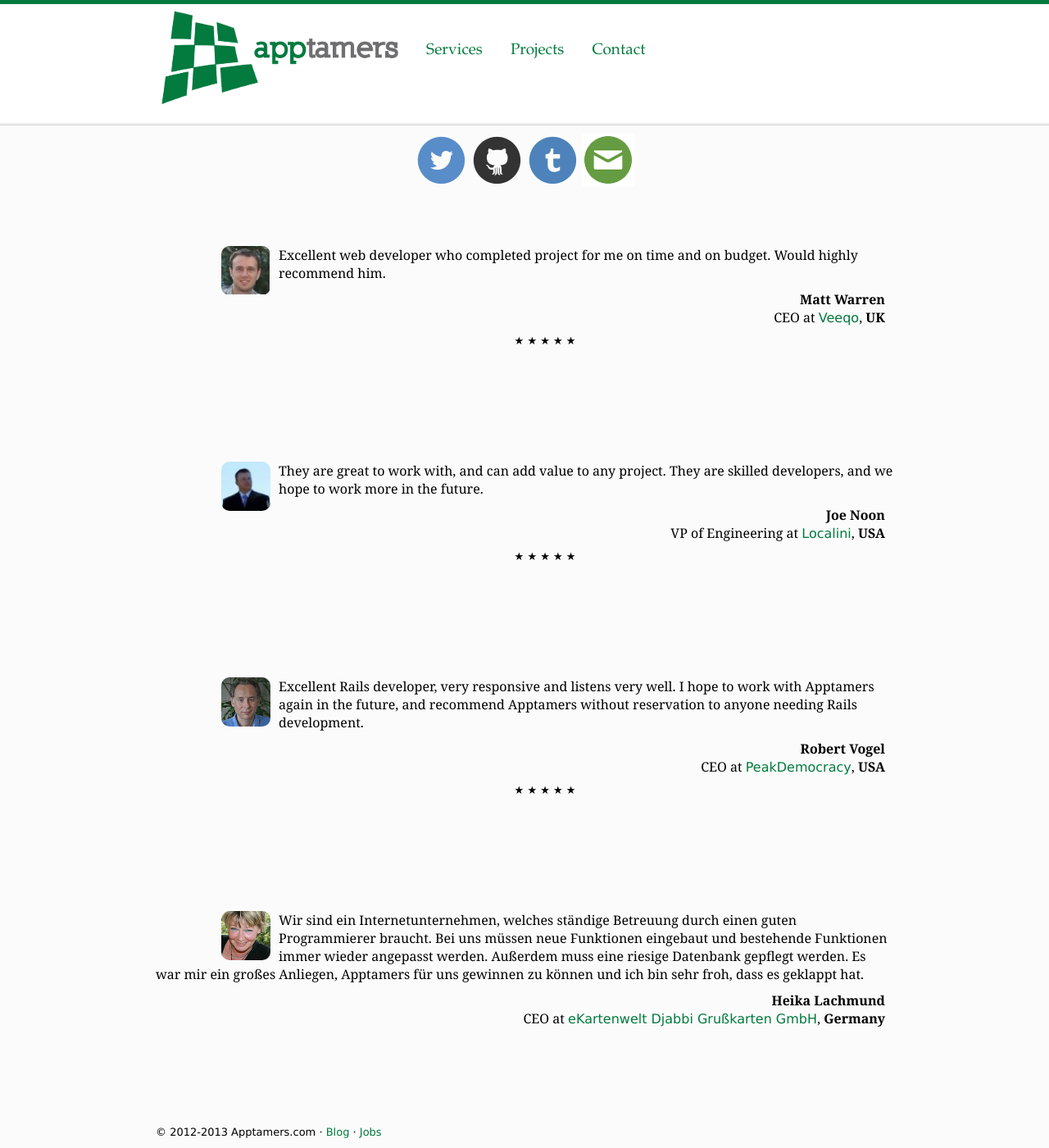
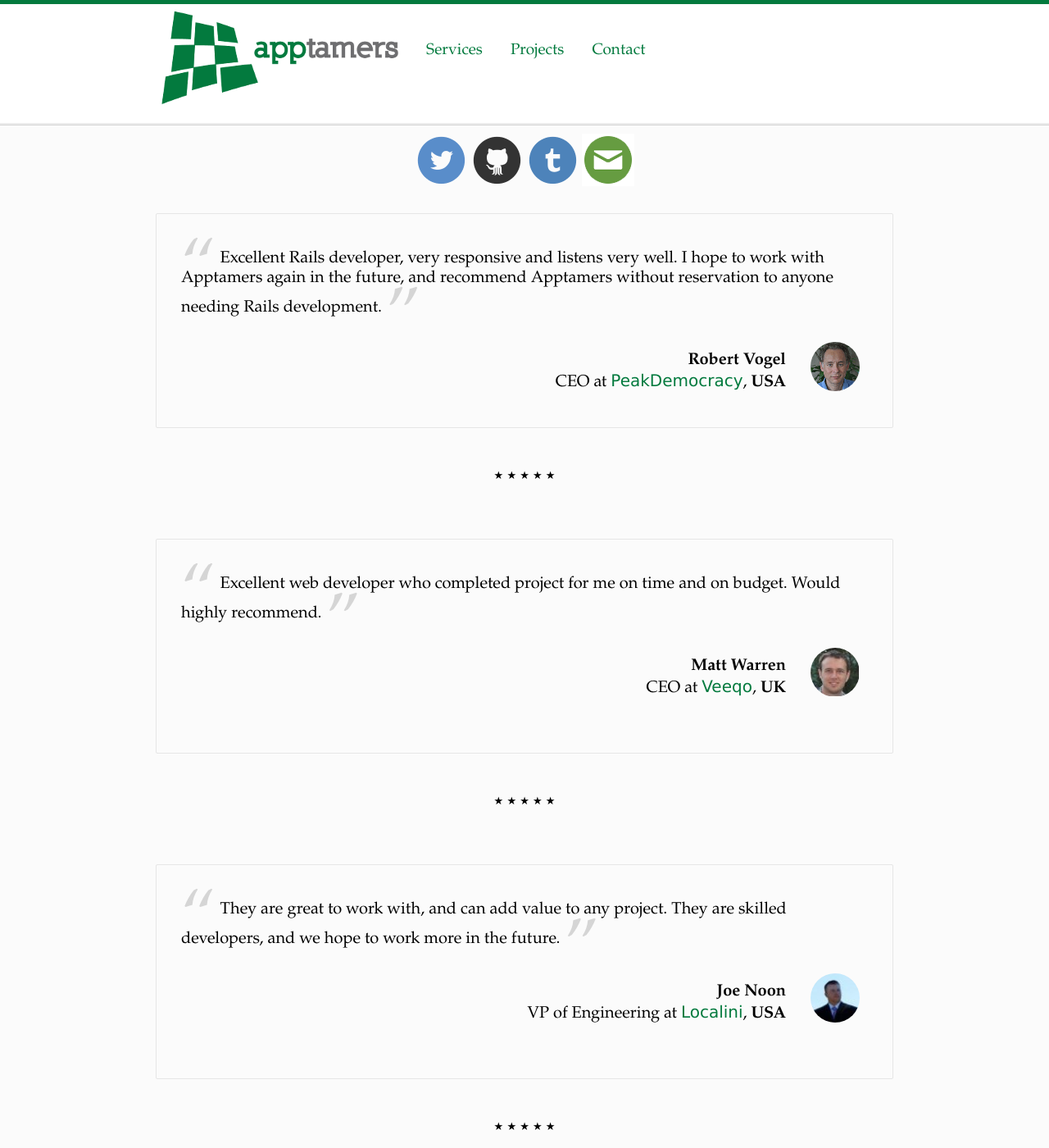
Before and after one commit to itfen/app, a Jekyll site: the page built from index.html, in a window 1280 px wide and 1400 px high, scrolled down 358 px. Shown: the whole window at 82% size. Built offline with Jekyll 4.4.1, drawn with Linux system fonts in a browser that asks for light colours; some of the changed text lies outside the part shown.

Commit message:
Testimonials css

```diff
--- a/css/apptamers.css
+++ b/css/apptamers.css
@@ -80,7 +80,7 @@
     width: 900px;
     padding: 10px 0;
     clear: both;
-    margin: 60px auto;
+    margin: 0 auto;
 }
 
 .product h2 {
@@ -103,23 +103,40 @@
 }
 
 .testimonials .testimonial .photo {
-    float: left;
-    margin-left: 80px;
+    float: right;
+    margin-left: 20px;
     width: 70px;
 }
 
 .testimonials .testimonial .photo img {
-    border-radius: 10px 10px 10px 10px;
+    border-radius: 30px;
+}
+
+.testimonials .testimonial .bottom {
+    margin-top: 30px;
 }
 
 .testimonials .testimonial .recommendation {
-    font-family: Georgia;
-    font-size: 16px;
+    font-family: "Alegreya",Palatino,Georgia,serif;
+    font-size: 20px;
+    border: 1px solid #E6E6E6;
+    border-radius: 2px;
+    padding: 30px;
+    height: 200px;
+
+}
+
+.quote-left, .quote-right {
+    color: #D5D5D5;
+    font-size: 85px;
+    line-height: 20px;
+    position: relative;
+    top: 30px;
 }
 
 .testimonials .testimonial .stars {
     margin: 0 auto;
-    padding-left: 50px;
+    padding: 50px 0 50px 0;
     text-align: center;
 }
 
@@ -127,6 +144,7 @@
     text-align: right;
     font-style: normal;
     padding: 10px;
+    float: right;
 }
 
 .welcome p {
--- a/index.html
+++ b/index.html
@@ -28,16 +28,21 @@
     </div>
     <div id="recommendations" class="testimonials">
         <div class="testimonial">
+            <div class="recommendation">
+                <span class="quote-left">&#147;</span>
+                Excellent Rails developer, very responsive and listens very well. I hope to work with Apptamers again in the future,
+                and recommend Apptamers without reservation to anyone needing Rails development.
+                <span class="quote-right">&#148;</span>
+
+                <div class="bottom">
                     <div class="photo">
-                <img alt="" src="/img/mattwarren.jpg">
+                        <img src="img/robert_vogel.png" alt="">
                     </div>
-            <div class="recommendation">
-                Excellent web developer who completed project for me on time and on budget. Would highly recommend him.
-
                     <div class="signature">
-                    <strong>Matt Warren</strong><br/>
-                    CEO at <a href="http://veeqo.com">Veeqo</a>,
-                    <strong>UK</strong>
+                        <strong>Robert Vogel</strong><br/>
+                        CEO at <a href="http://peakdemocracy.com" target="_blank">PeakDemocracy</a>,
+                        <strong>USA</strong>
+                    </div>
                 </div>
             </div>
             <div class="stars">
@@ -50,17 +55,19 @@
         </div>
         <div class="clear"></div>
         <div class="testimonial">
-            <div class="photo">
-                <img alt="" src="/img/joenoon.jpg">
+            <div class="recommendation">
+                <span class="quote-left">&#147;</span>
+                Excellent web developer who completed project for me on time and on budget. Would highly recommend.
+                <span class="quote-right">&#148;</span>
+                <div class="bottom">
+                    <div class='photo'>
+                        <img src="img/mattwarren.jpg" alt=''>
                     </div>
-            <div class="recommendation">
-                They are great to work with, and can add value to any project.
-                They are skilled developers, and we hope to work more in the future.
-
                     <div class="signature">
-                    <strong>Joe Noon</strong><br/>
-                    VP of Engineering at <a href="http://localini.com">Localini</a>,
-                    <strong>USA</strong>
+                        <strong>Matt Warren</strong><br/>
+                        CEO at <a href="http://veeqo.com" target="_blank">Veeqo</a>,
+                        <strong>UK</strong>
+                    </div>
                 </div>
             </div>
             <div class="stars">
@@ -73,17 +80,21 @@
         </div>
         <div class="clear"></div>
         <div class="testimonial">
+            <div class="recommendation">
+                <span class="quote-left">&#147;</span>
+                They are great to work with, and can add value to any project.
+                They are skilled developers, and we hope to work more in the future.
+                <span class="quote-right">&#148;</span>
+
+                <div class="bottom">
                     <div class="photo">
-                <img alt="" src="/img/robert_vogel.png">
+                        <img src="img/joenoon.jpg" alt="">
                     </div>
-            <div class="recommendation">
-                Excellent Rails developer, very responsive and listens very well. I hope to work with Apptamers again in the future,
-                and recommend Apptamers without reservation to anyone needing Rails development.
-
                     <div class="signature">
-                    <strong>Robert Vogel</strong><br/>
-                    CEO at <a href="http://peakdemocracy.com">PeakDemocracy</a>,
+                        <strong>Joe Noon</strong><br/>
+                        VP of Engineering at <a href="http://localini.com" target="_blank">Localini</a>,
                         <strong>USA</strong>
+                    </div>
                 </div>
             </div>
             <div class="stars">
@@ -96,21 +107,21 @@
         </div>
         <div class="clear"></div>
         <div class="testimonial">
+            <div class="recommendation">
+                <span class="quote-left">&#147;</span>
+                Es war mir ein großes Anliegen, Apptamers für uns gewinnen zu können und ich bin sehr froh, dass es geklappt hat.
+                <span class="quote-right">&#148;</span>
+                <div class="bottom">
                     <div class="photo">
-                <img alt="" src="/img/heika_lachmund.jpg">
+                        <img alt="" src="img/heika_lachmund.jpg">
                     </div>
-            <div class="recommendation">
-                Wir sind ein Internetunternehmen, welches ständige Betreuung durch einen guten Programmierer braucht.
-                Bei uns müssen neue Funktionen eingebaut und bestehende Funktionen immer wieder angepasst werden.
-                Außerdem muss eine riesige Datenbank gepflegt werden.
-
-                Es war mir ein großes Anliegen, Apptamers für uns gewinnen zu können und ich bin sehr froh, dass es geklappt hat.
                     <div class="signature">
                         <strong>Heika Lachmund</strong><br/>
-                    CEO at <a href="http://ekartenwelt.de">eKartenwelt Djabbi Grußkarten GmbH</a>,
+                        CEO at <a href="http://ekartenwelt.de" target="_blank">eKartenwelt Djabbi Grußkarten GmbH</a>,
                         <strong>Germany</strong>
                     </div>
                 </div>
             </div>
         </div>
     </div>
+</div>
```
Lines whose indentation alone changed are shown as unchanged.
